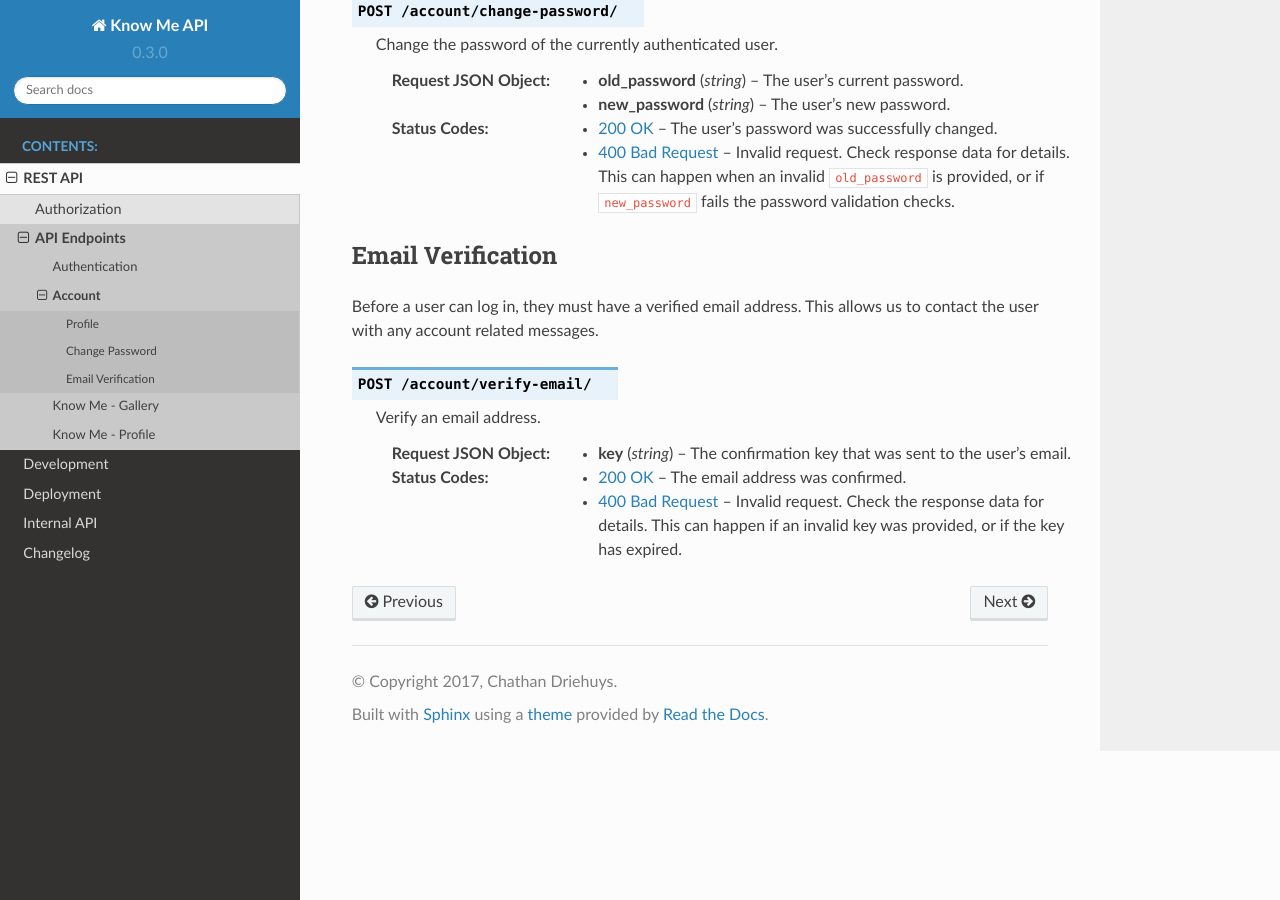
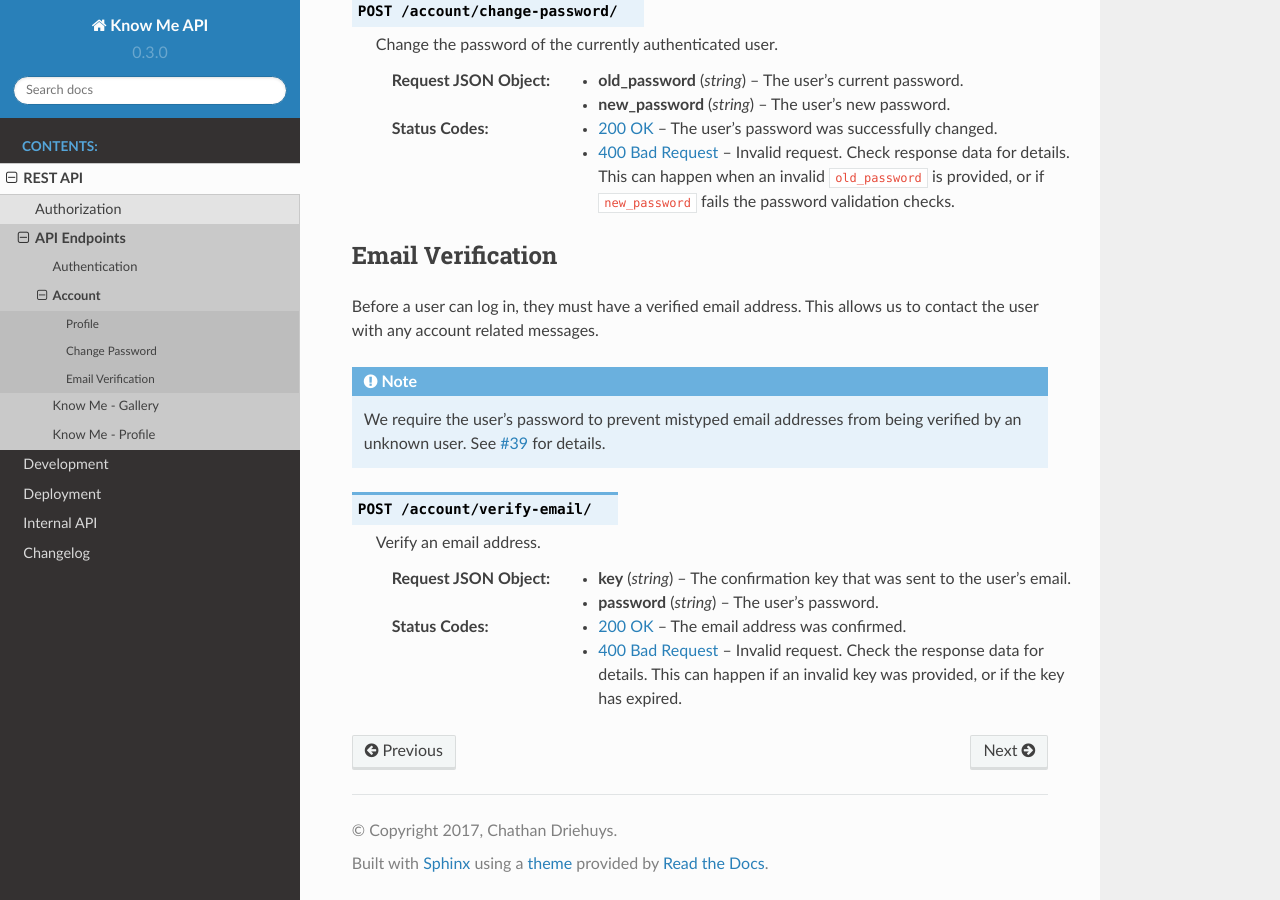
Before and after one commit to knowmetools/km-api, a Sphinx documentation site: the page built from docs/API/account.rst, in a window 1280 px wide and 900 px high, scrolled down 961 px. Built offline with Sphinx 7.4.7 and the Read the Docs theme 2.0.0, drawn with Linux system fonts in a browser that asks for light colours.

Commit message:
Document email verification changes.

```diff
--- a/docs/API/account.rst
+++ b/docs/API/account.rst
@@ -63,11 +63,16 @@ Email Verification
 
 Before a user can log in, they must have a verified email address. This allows us to contact the user with any account related messages.
 
+.. note::
+
+    We require the user's password to prevent mistyped email addresses from being verified by an unknown user. See :issue:`39` for details.
+
 .. http:post:: /account/verify-email/
 
     Verify an email address.
 
     :<json string key: The confirmation key that was sent to the user's email.
+    :<json string password: The user's password.
 
     :status 200: The email address was confirmed.
     :status 400: Invalid request. Check the response data for details. This can happen if an invalid key was provided, or if the key has expired.
```
